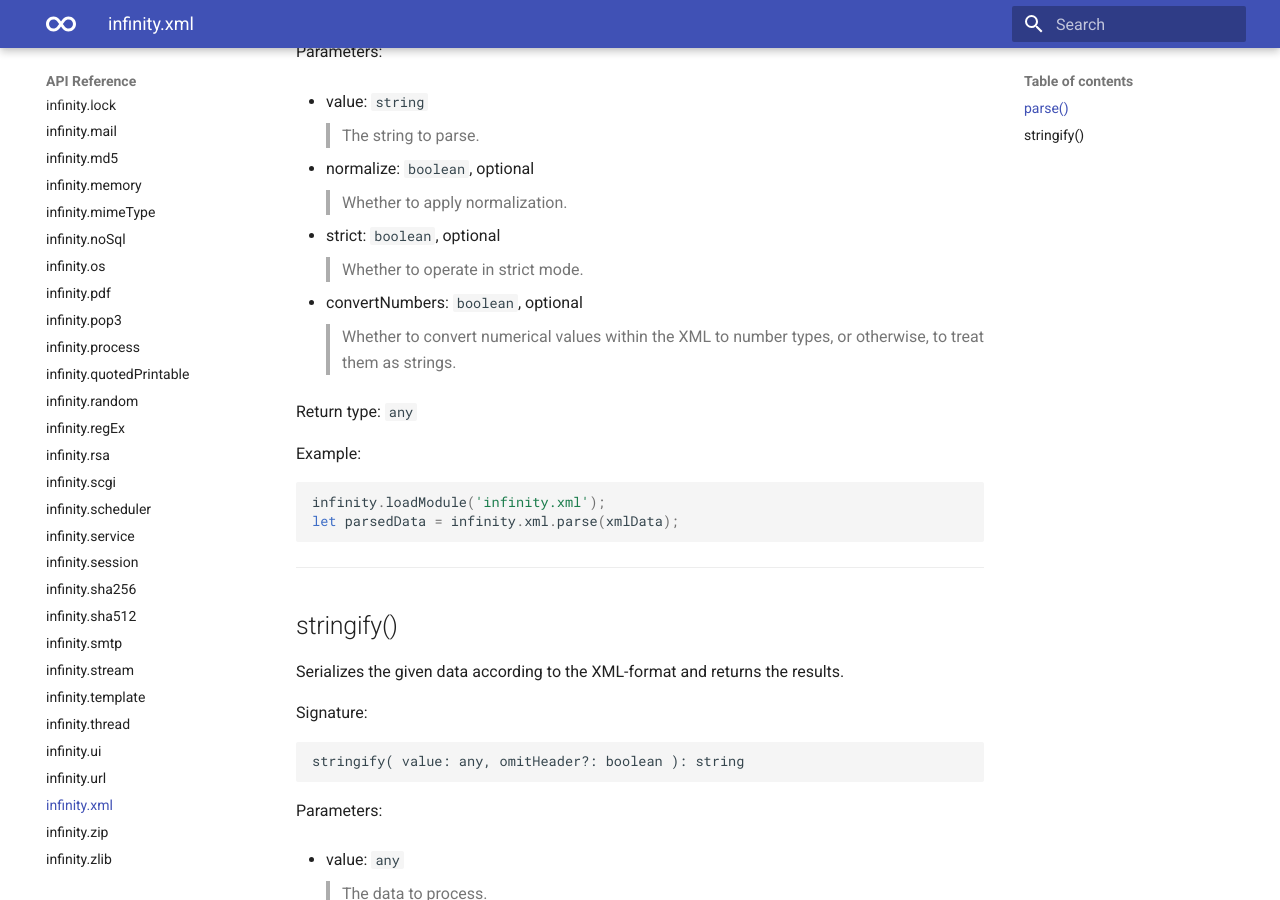
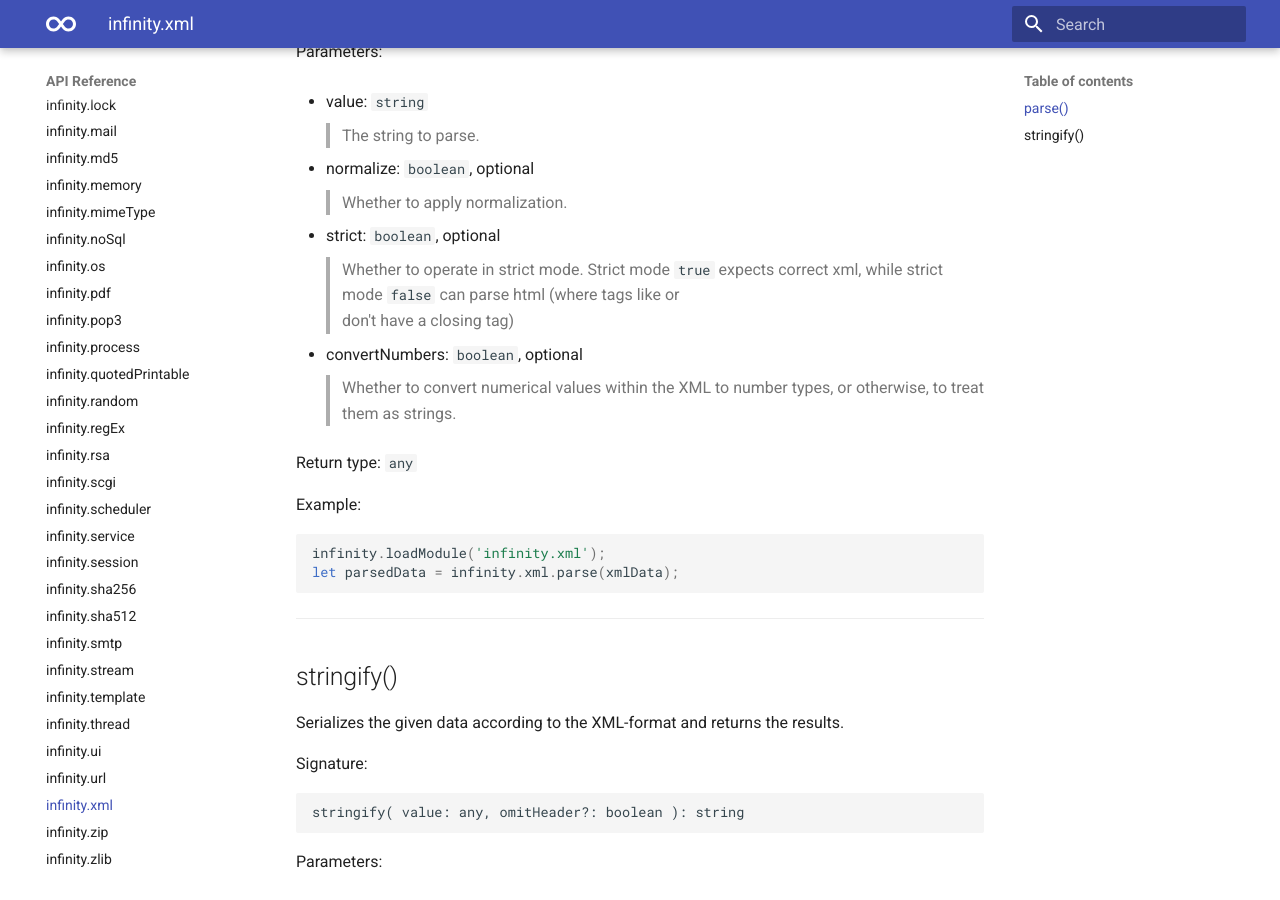
Before and after one commit to Hervar77/infinity-doc, an MkDocs documentation site: the page built from mkdocs/api/infinity.xml.md, in a window 1280 px wide and 900 px high, scrolled down 992 px. Built offline with MkDocs 1.6.1 and Material for MkDocs 9.7.7, drawn with Linux system fonts in a browser that asks for light colours.

Commit message:
Added an explanation for infinity.xml.parse strictMode param

```diff
--- a/mkdocs/api/infinity.xml.md
+++ b/mkdocs/api/infinity.xml.md
@@ -54,7 +54,7 @@ Parameters:
   >Whether to apply normalization.
 
 - strict: `boolean`, optional
-  >Whether to operate in strict mode.
+  >Whether to operate in strict mode. Strict mode `true` expects correct xml, while strict mode `false` can parse html (where tags like <meta> or <br> don't have a closing tag)
 
 - convertNumbers: `boolean`, optional
   >Whether to convert numerical values within the XML to number types, or otherwise, to treat them as strings.
```
